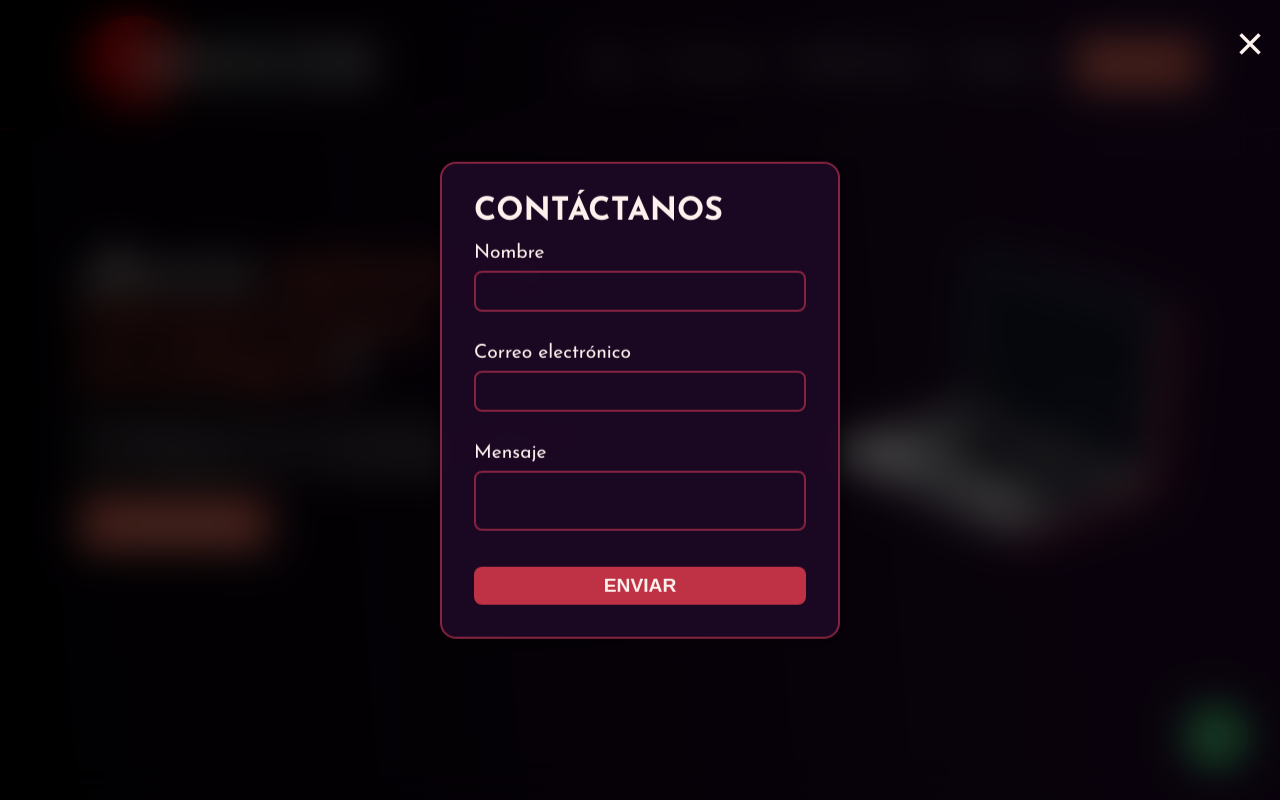
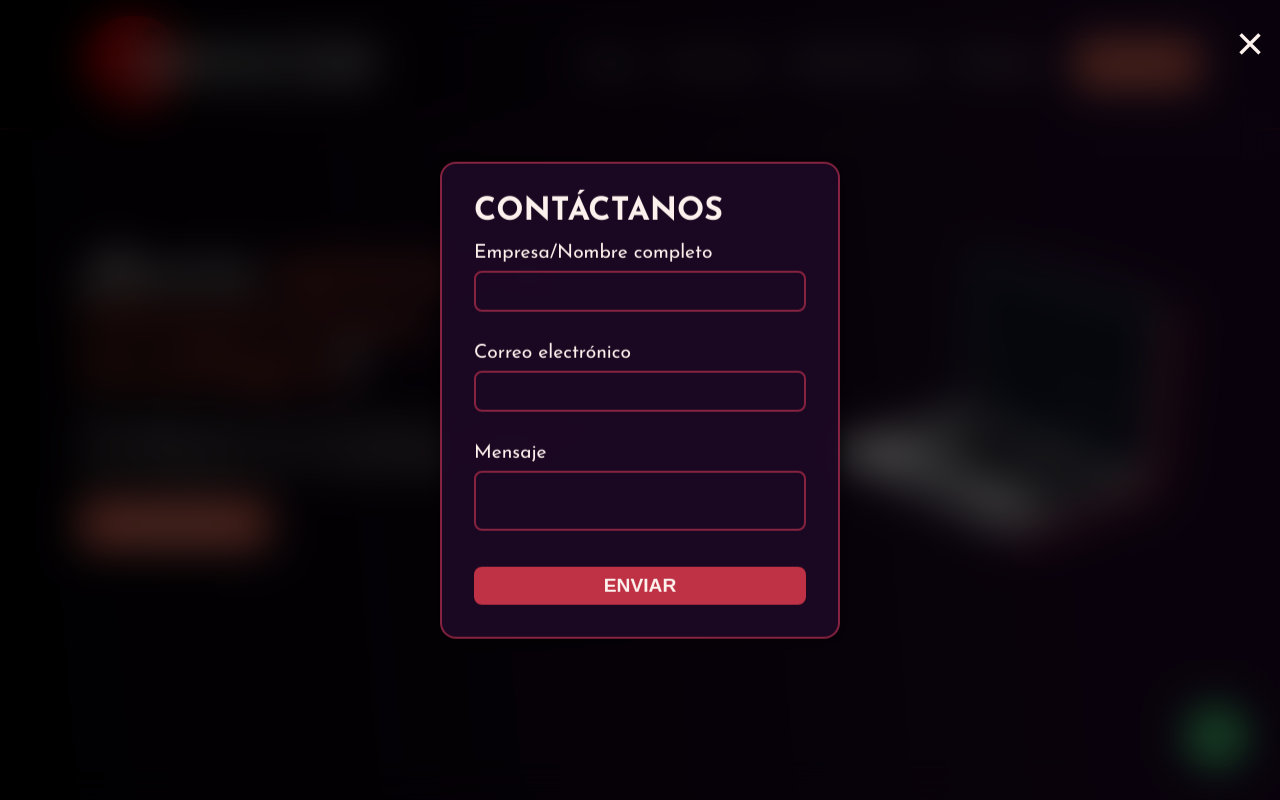
Before and after one commit to Over12/serinteg-web, a React (Vite) app: page / in a window 1280 px wide. Both pictures are taken after a click on the button "Contáctanos". Shown: the top 800 px of the page. Built offline with nearby package versions, Linux system fonts and the light colour scheme.

Commit message:
Actualizar etiqueta de nombre en el formulario de contacto

```diff
--- a/src/components/ui/Contacto.jsx
+++ b/src/components/ui/Contacto.jsx
@@ -47,7 +47,7 @@ export function Contacto({ handleOpenModal }) {
           <h1>CONTÁCTANOS</h1>
           <form className='form-contact' onSubmit={handleSubmit(onSubmit)}>
             <div className='input-group'>
-              <label htmlFor='name'>Nombre</label>
+              <label htmlFor='name'>Empresa/Nombre completo</label>
               <input type='text' id='name' {...register('name')} />
               {errors.name && <span className='error-modal-contact'>{errors.name.message}</span>}
             </div>
```
